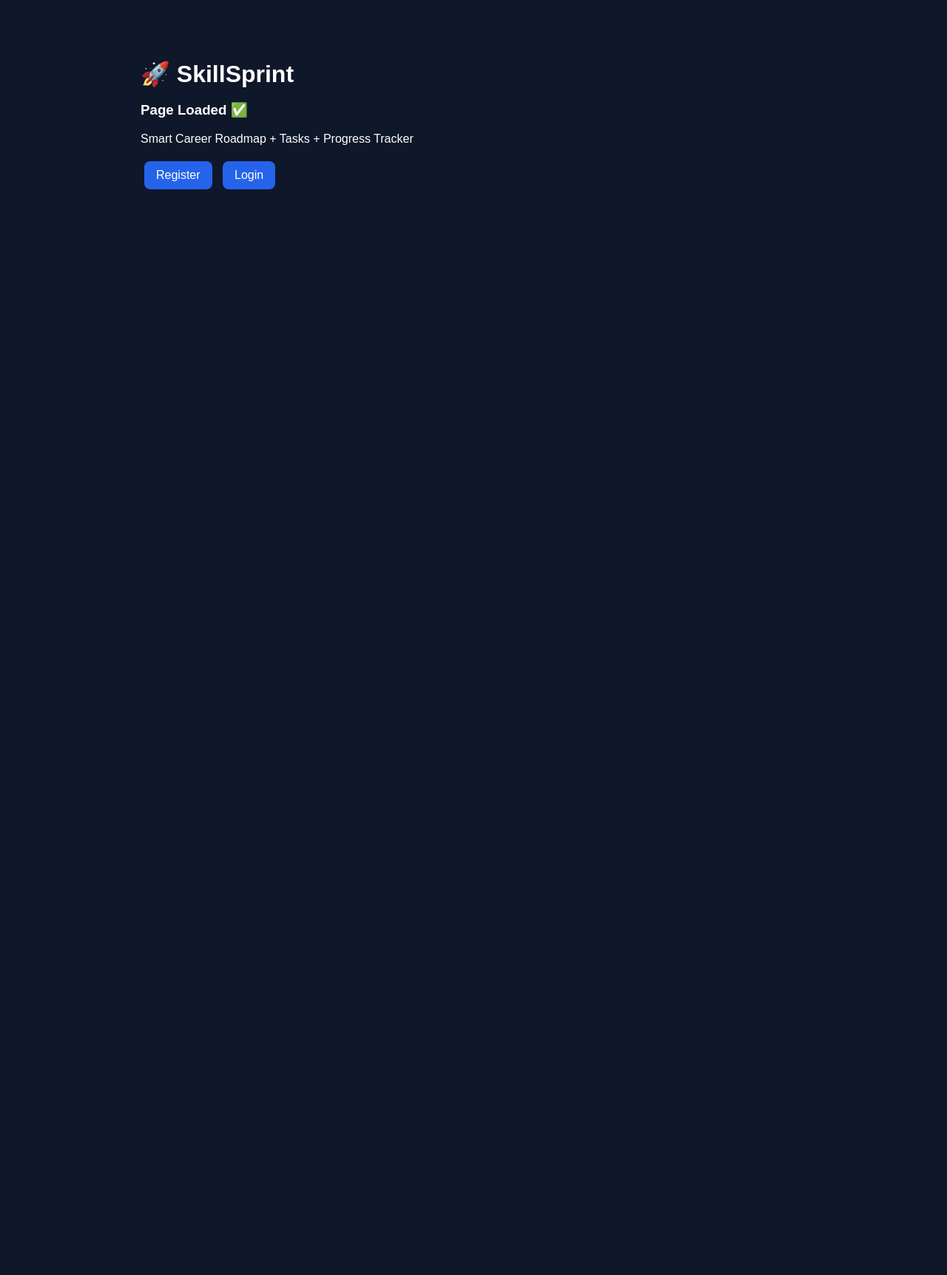
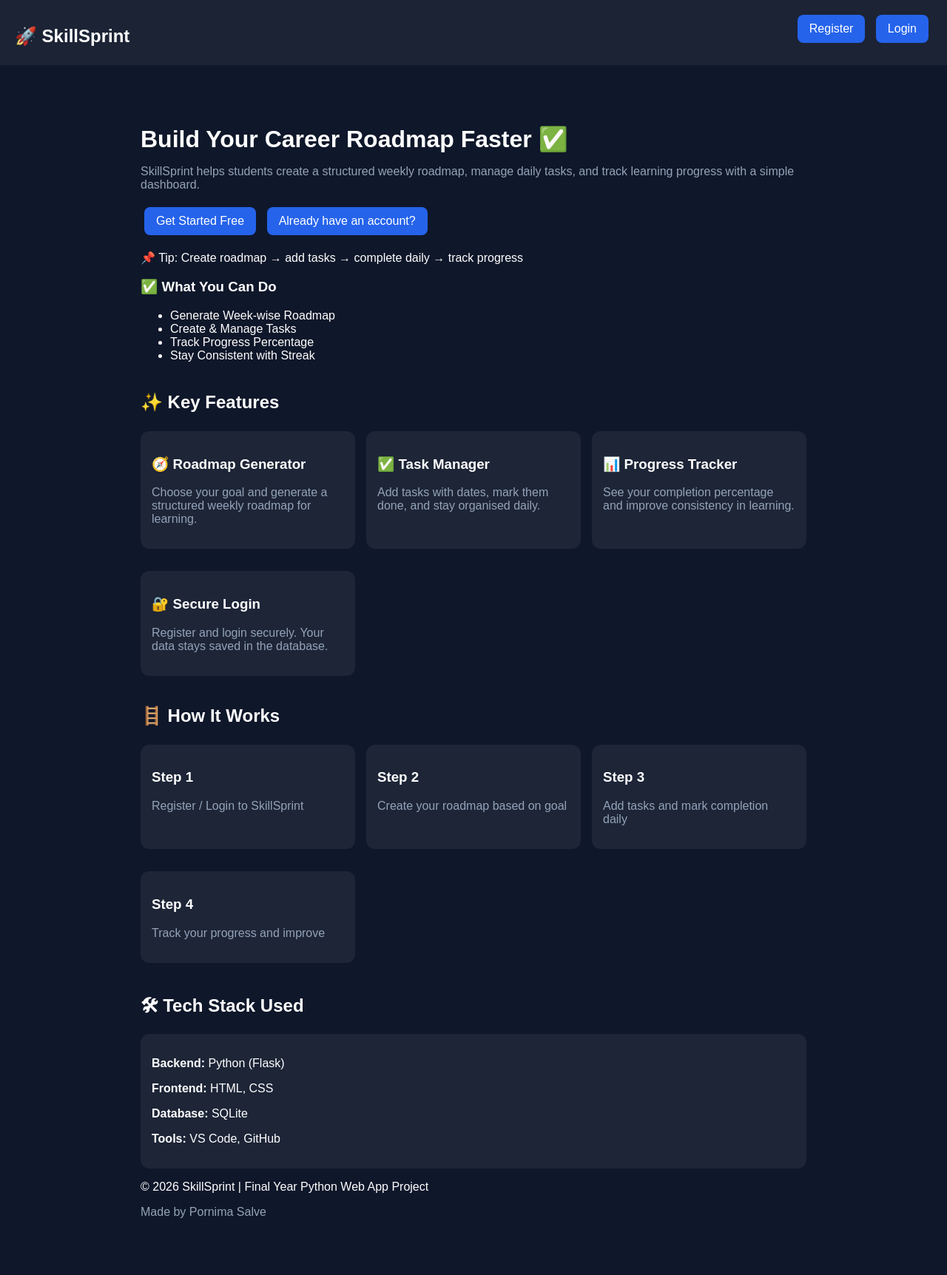
Before and after one commit to pornima1359/SkillSprint-Smart-Career-Roadmap-Task-Tracker-Python-Flask-Web-App-, a Flask app: page / in a window 1280 px wide. Shown: the whole page at 74% size. Before the commit the page ends 256 px from the top, so only its background shows below. Run offline with Flask 3, Linux system fonts and the light colour scheme.

Commit message:
Add files via upload

```diff
--- a/templates/index.html
+++ b/templates/index.html
@@ -4,17 +4,118 @@
   <title>SkillSprint</title>
   <link rel="stylesheet" href="{{ url_for('static', filename='style.css') }}">
 </head>
+
 <body>
-  <div class="container">
-    <h1>🚀 SkillSprint</h1>
-    <h3>Page Loaded ✅</h3>
-
-    <p>Smart Career Roadmap + Tasks + Progress Tracker</p>
-
-    <div class="btn-group">
+  <!-- Top Bar -->
+  <div class="topbar">
+    <h2>🚀 SkillSprint</h2>
+    <div>
       <a class="btn" href="/register">Register</a>
       <a class="btn" href="/login">Login</a>
     </div>
   </div>
+
+  <!-- Hero Section -->
+  <div class="container">
+    <div class="hero">
+      <div>
+        <h1>Build Your Career Roadmap Faster ✅</h1>
+        <p class="muted">
+          SkillSprint helps students create a structured weekly roadmap, manage daily tasks,
+          and track learning progress with a simple dashboard.
+        </p>
+
+        <div style="margin-top: 15px;">
+          <a class="btn" href="/register">Get Started Free</a>
+          <a class="btn secondary" href="/login">Already have an account?</a>
+        </div>
+
+        <p class="mini-note">📌 Tip: Create roadmap → add tasks → complete daily → track progress</p>
+      </div>
+
+      <div class="hero-card">
+        <h3>✅ What You Can Do</h3>
+        <ul>
+          <li>Generate Week-wise Roadmap</li>
+          <li>Create & Manage Tasks</li>
+          <li>Track Progress Percentage</li>
+          <li>Stay Consistent with Streak</li>
+        </ul>
+      </div>
+    </div>
+
+    <!-- Features Section -->
+    <h2 style="margin-top: 40px;">✨ Key Features</h2>
+
+    <div class="grid">
+      <div class="card">
+        <h3>🧭 Roadmap Generator</h3>
+        <p class="muted">
+          Choose your goal and generate a structured weekly roadmap for learning.
+        </p>
+      </div>
+
+      <div class="card">
+        <h3>✅ Task Manager</h3>
+        <p class="muted">
+          Add tasks with dates, mark them done, and stay organised daily.
+        </p>
+      </div>
+
+      <div class="card">
+        <h3>📊 Progress Tracker</h3>
+        <p class="muted">
+          See your completion percentage and improve consistency in learning.
+        </p>
+      </div>
+
+      <div class="card">
+        <h3>🔐 Secure Login</h3>
+        <p class="muted">
+          Register and login securely. Your data stays saved in the database.
+        </p>
+      </div>
+    </div>
+
+    <!-- How it Works -->
+    <h2 style="margin-top: 40px;">🪜 How It Works</h2>
+    <div class="grid">
+      <div class="card">
+        <h3>Step 1</h3>
+        <p class="muted">Register / Login to SkillSprint</p>
+      </div>
+
+      <div class="card">
+        <h3>Step 2</h3>
+        <p class="muted">Create your roadmap based on goal</p>
+      </div>
+
+      <div class="card">
+        <h3>Step 3</h3>
+        <p class="muted">Add tasks and mark completion daily</p>
+      </div>
+
+      <div class="card">
+        <h3>Step 4</h3>
+        <p class="muted">Track your progress and improve</p>
+      </div>
+    </div>
+
+    <!-- Tech Stack Section -->
+    <h2 style="margin-top: 40px;">🛠 Tech Stack Used</h2>
+    <div class="card">
+      <p><b>Backend:</b> Python (Flask)</p>
+      <p><b>Frontend:</b> HTML, CSS</p>
+      <p><b>Database:</b> SQLite</p>
+      <p><b>Tools:</b> VS Code, GitHub</p>
+    </div>
+
+    <!-- Footer -->
+    <div class="footer">
+      <p>© 2026 SkillSprint | Final Year Python Web App Project</p>
+      <p class="muted">Made by Pornima Salve</p>
+    </div>
+  </div>
+
 </body>
 </html>
```
